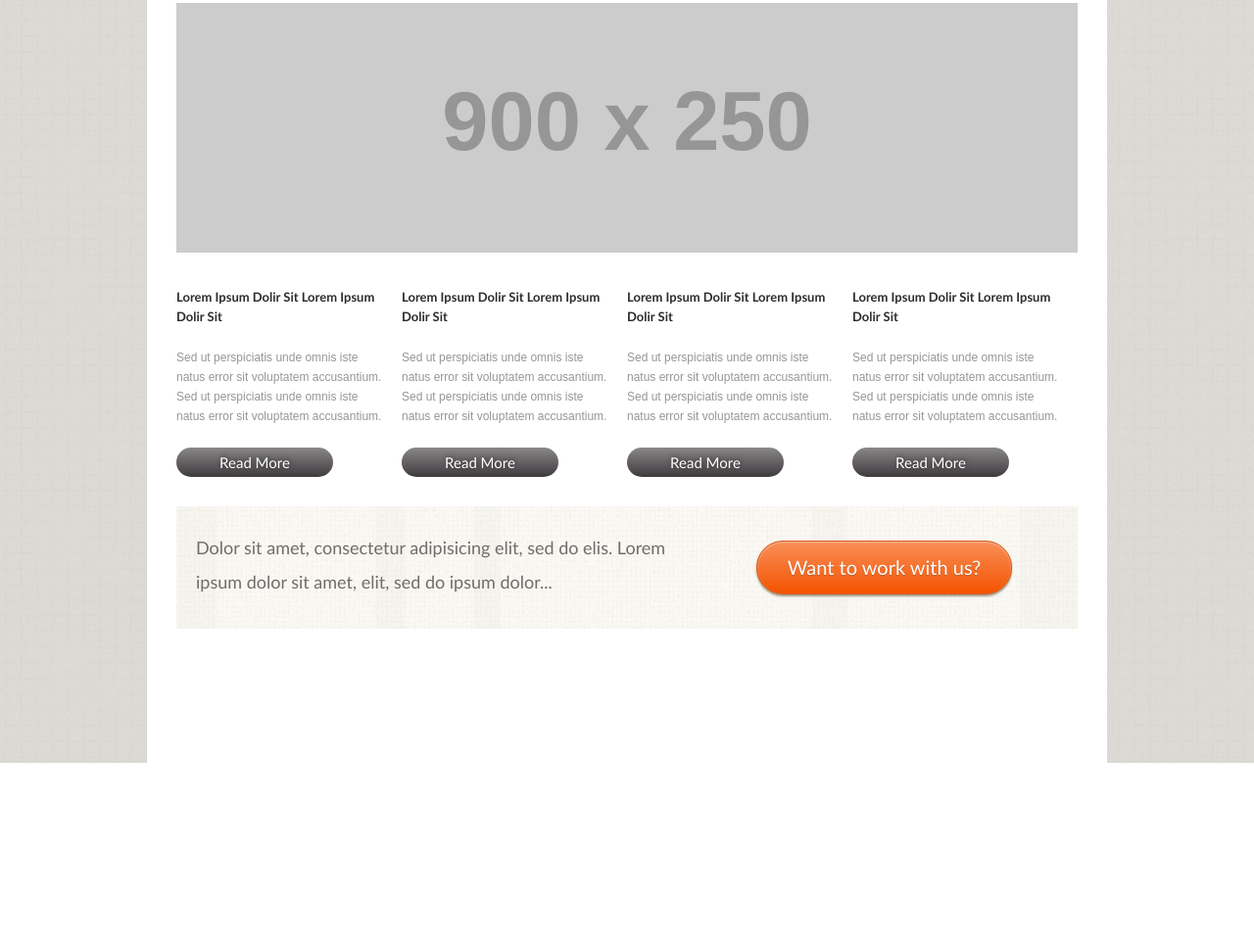
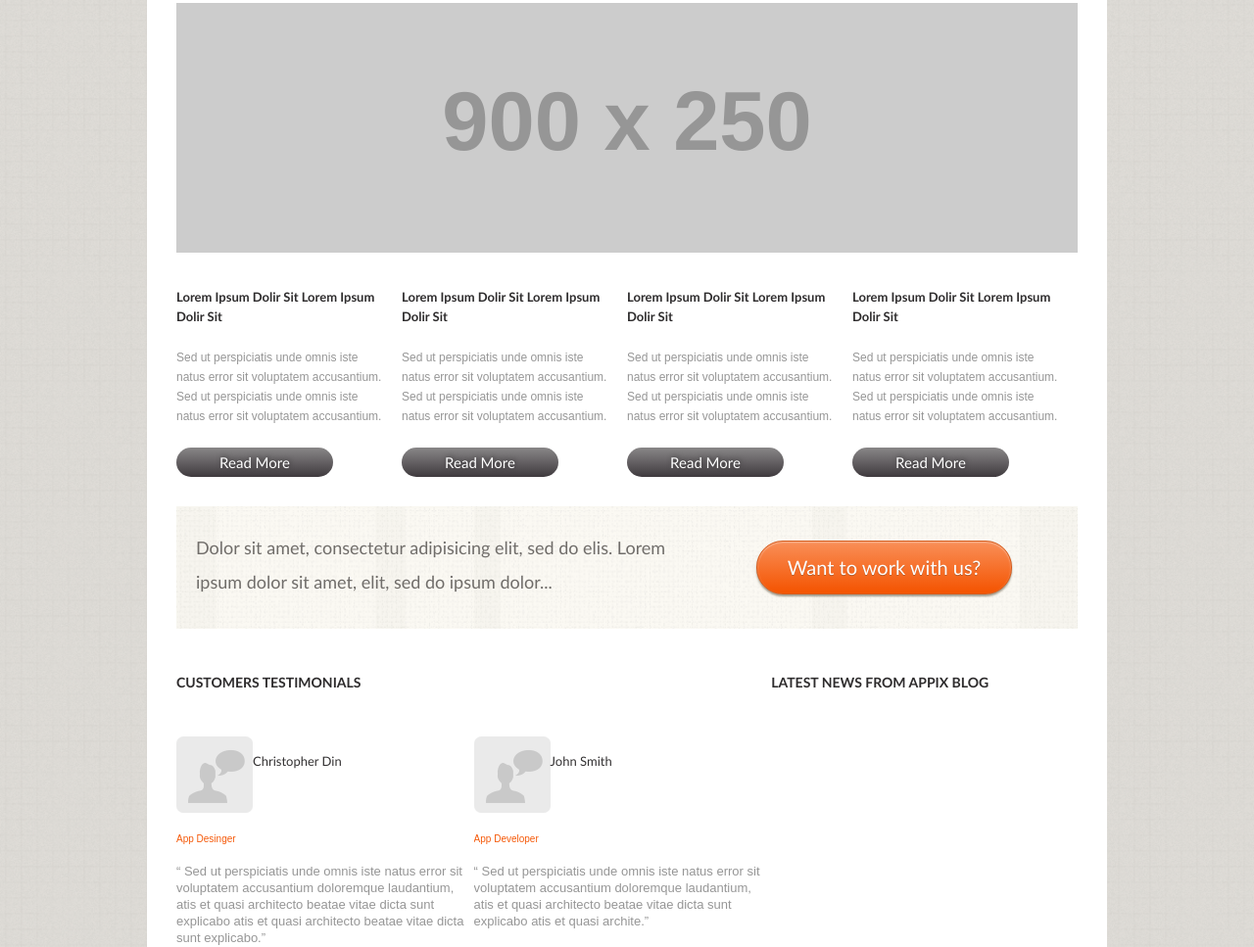
Before and after one commit to vinosgrayapple/Adaptive, a website: page index.html in a window 1280 px wide. Shown: the part 465-1432 px from the top of the page at 98% size. Before the commit the page ends 1244 px from the top, so only its background shows below. Drawn offline with nearby package versions, Linux system fonts and the light colour scheme; placeholder pictures from the web are drawn by us.

Commit message:
add inform

```diff
--- a/css/style.css
+++ b/css/style.css
@@ -53,7 +53,7 @@ margin-right: 32px;
 	color: #878787;
 }
 .content__main {
-	height: 1000px;
+	// height: 1000px;
 	background: #FFF;
 }
 .navigation {
@@ -195,7 +195,7 @@ margin-right: 32px;
 	     -o-background-size: cover;
 	        background-size: cover;
 	height: 125px;
-
+	margin-bottom: 30px;
 }
 .adv__left {
 	float: left;
@@ -237,3 +237,51 @@ margin-right: 32px;
 	text-decoration: none;
 	display: block;
 }
+
+.inform {
+	overflow: hidden;
+}
+.inform__left h1,.inform__right h1{
+	font-family: "Trebuchet MS";
+	font-size: 14px;
+	font-weight: 700;
+	line-height: 50px;
+	margin-bottom: 30px;
+}
+.inform__left {
+	float: left;
+	width: 66%;
+}
+.inform__right {
+	float: right;
+	width: 34%;
+
+}
+.inform__bio {
+	width: 100%;
+	overflow: hidden;
+}
+.inform__bio__item {
+	float: left;
+	width: 50%;
+	overflow: hidden;
+}
+.inform__bio__item img {
+	float: left;
+}
+
+.inform__bio__item h1 {
+	color: #343233;
+	font-family: "Trebuchet MS";
+	font-size: 13px;
+	font-weight: 400;
+	line-height: 50px;
+
+}
+.inform__bio__item h2 {
+	color: #f55909;
+	font-family: Arial;
+	font-size: 10px;
+	font-weight: 400;
+	line-height: 50px;
+}
--- a/index.html
+++ b/index.html
@@ -104,7 +104,35 @@ ipsum dolor sit amet, elit, sed do ipsum dolor...
                 	<div class="adv__right">
 	                	<button class="adv__button"><a href="#">Want to work with us?</a></button>
                 	</div>
-                </div>
+                </div> <!-- ADV block -->
+                <section class="inform">
+                	<div class="inform__left">
+              			<h1>
+              				CUSTOMERS TESTIMONIALS
+              			</h1>
+              			<div class="inform__bio">
+
+              			<div class="inform__bio__item">
+              				<img src="img/photo_inform.png" alt="photo_inform">
+              				<h1>Christopher Din</h1>
+							<h2>App Desinger</h2>
+              				<p>“ Sed ut perspiciatis unde omnis iste natus error sit voluptatem accusantium doloremque laudantium, atis et quasi architecto beatae vitae dicta sunt explicabo atis et quasi architecto beatae vitae dicta sunt explicabo.”</p>
+              			</div>
+              			<div class="inform__bio__item">
+              				<img src="img/photo_inform.png" alt="photo_inform">
+              				<h1>John Smith</h1>
+              				<h2>App Developer</h2>
+              				<p>“ Sed ut perspiciatis unde omnis iste natus error sit voluptatem accusantium doloremque laudantium, atis et quasi architecto beatae vitae dicta sunt explicabo atis et quasi archite.”</p>
+              			</div>
+              			</div> <!-- inform__bio -->
+                	</div>
+                	<div class="inform__right">
+              			<h1>
+              				LATEST NEWS FROM APPIX BLOG
+              			</h1>
+
+                	</div>
+                </section>
             </div>
             <!-- Content main  -->
         </section>
```
Also changed, not shown: img/photo_inform.png (added).
